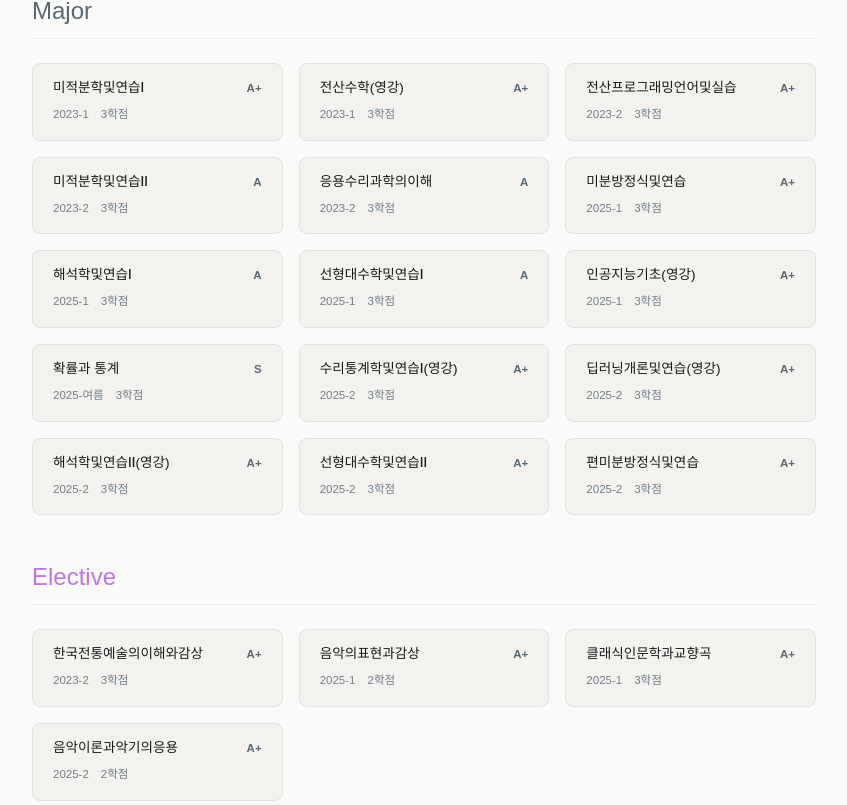
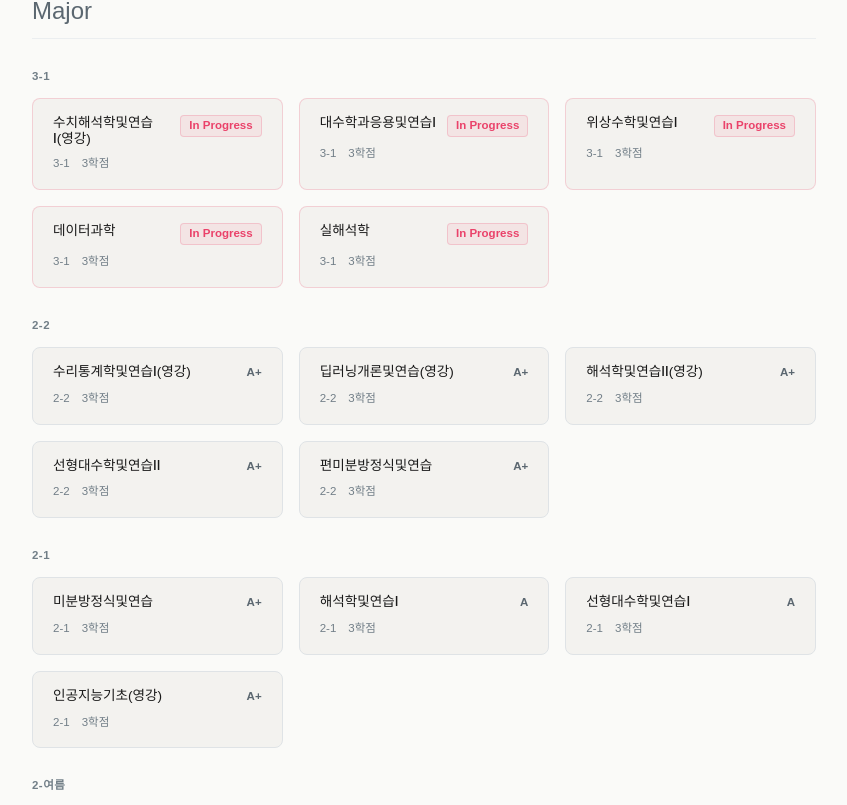
Before and after one commit to sonluos/woochive, a React (Vite) app: page /foundations in a window 1280 px wide. Shown: the part 348-1153 px from the top of the page, without its empty margins (216-1063 px from the left). Built offline with nearby package versions, Linux system fonts and the light colour scheme.

Commit message:
feat: semester groups like Research, add 3-1 courses, In Progress badge

```diff
--- a/src/data/foundations.ts
+++ b/src/data/foundations.ts
@@ -1,10 +1,9 @@
 export interface CourseEntry {
   semester: string;
-  code: string;
   name: string;
-  category: string;
   credits: number;
-  grade: string;
+  grade?: string;
+  inProgress?: boolean;
 }
 
 export interface FoundationsCoursesData {
@@ -14,26 +13,43 @@ export interface FoundationsCoursesData {
 
 export const foundationsData: FoundationsCoursesData = {
   major: [
-    { semester: '2023-1', code: 'DCSC16101', name: '미적분학및연습Ⅰ', category: '교양', credits: 3, grade: 'A+' },
-    { semester: '2023-1', code: 'DCSC16500', name: '전산수학(영강)', category: '학문의기초', credits: 3, grade: 'A+' },
-    { semester: '2023-2', code: 'DCCS10503', name: '전산프로그래밍언어및실습', category: '교양', credits: 3, grade: 'A+' },
-    { semester: '2023-2', code: 'DCSC16201', name: '미적분학및연습Ⅱ', category: '교양', credits: 3, grade: 'A' },
-    { semester: '2023-2', code: 'DCSC16600', name: '응용수리과학의이해', category: '학문의기초', credits: 3, grade: 'A' },
-    { semester: '2025-1', code: 'DCSC20500', name: '미분방정식및연습', category: '전공선택', credits: 3, grade: 'A+' },
-    { semester: '2025-1', code: 'DCSC21700', name: '해석학및연습Ⅰ', category: '전공선택', credits: 3, grade: 'A' },
-    { semester: '2025-1', code: 'DCSC21900', name: '선형대수학및연습Ⅰ', category: '전공선택', credits: 3, grade: 'A' },
-    { semester: '2025-1', code: 'DCSC22300', name: '인공지능기초(영강)', category: '전공선택', credits: 3, grade: 'A+' },
-    { semester: '2025-여름', code: '', name: '확률과 통계', category: '일반선택', credits: 3, grade: 'S' },
-    { semester: '2025-2', code: 'DCSC30700', name: '수리통계학및연습Ⅰ(영강)', category: '전공선택', credits: 3, grade: 'A+' },
-    { semester: '2025-2', code: 'DCSC32300', name: '딥러닝개론및연습(영강)', category: '전공선택', credits: 3, grade: 'A+' },
-    { semester: '2025-2', code: 'DCSC21800', name: '해석학및연습Ⅱ(영강)', category: '전공필수', credits: 3, grade: 'A+' },
-    { semester: '2025-2', code: 'DCSC22000', name: '선형대수학및연습Ⅱ', category: '전공필수', credits: 3, grade: 'A+' },
-    { semester: '2025-2', code: 'DCSC22200', name: '편미분방정식및연습', category: '전공필수', credits: 3, grade: 'A+' },
+    // 3-1
+    { semester: '3-1', name: '수치해석학및연습Ⅰ(영강)', credits: 3, inProgress: true },
+    { semester: '3-1', name: '대수학과응용및연습Ⅰ', credits: 3, inProgress: true },
+    { semester: '3-1', name: '위상수학및연습Ⅰ', credits: 3, inProgress: true },
+    { semester: '3-1', name: '데이터과학', credits: 3, inProgress: true },
+    { semester: '3-1', name: '실해석학', credits: 3, inProgress: true },
+    // 2-2
+    { semester: '2-2', name: '수리통계학및연습Ⅰ(영강)', credits: 3, grade: 'A+' },
+    { semester: '2-2', name: '딥러닝개론및연습(영강)', credits: 3, grade: 'A+' },
+    { semester: '2-2', name: '해석학및연습Ⅱ(영강)', credits: 3, grade: 'A+' },
+    { semester: '2-2', name: '선형대수학및연습Ⅱ', credits: 3, grade: 'A+' },
+    { semester: '2-2', name: '편미분방정식및연습', credits: 3, grade: 'A+' },
+    // 2-1
+    { semester: '2-1', name: '미분방정식및연습', credits: 3, grade: 'A+' },
+    { semester: '2-1', name: '해석학및연습Ⅰ', credits: 3, grade: 'A' },
+    { semester: '2-1', name: '선형대수학및연습Ⅰ', credits: 3, grade: 'A' },
+    { semester: '2-1', name: '인공지능기초(영강)', credits: 3, grade: 'A+' },
+    // 2-여름
+    { semester: '2-여름', name: '확률과 통계', credits: 3, grade: 'S' },
+    // 1-2
+    { semester: '1-2', name: '전산프로그래밍언어및실습', credits: 3, grade: 'A+' },
+    { semester: '1-2', name: '미적분학및연습Ⅱ', credits: 3, grade: 'A' },
+    { semester: '1-2', name: '응용수리과학의이해', credits: 3, grade: 'A' },
+    // 1-1
+    { semester: '1-1', name: '미적분학및연습Ⅰ', credits: 3, grade: 'A+' },
+    { semester: '1-1', name: '전산수학(영강)', credits: 3, grade: 'A+' },
   ],
   elective: [
-    { semester: '2023-2', code: 'GSLA01200', name: '한국전통예술의이해와감상', category: '교양', credits: 3, grade: 'A+' },
-    { semester: '2025-1', code: 'SPGS30401', name: '음악의표현과감상', category: '교양', credits: 2, grade: 'A+' },
-    { semester: '2025-1', code: 'SPGS33700', name: '클래식인문학과교향곡', category: '교양', credits: 3, grade: 'A+' },
-    { semester: '2025-2', code: 'SPGS32600', name: '음악이론과악기의응용', category: '교양', credits: 2, grade: 'A+' },
+    // 3-1
+    { semester: '3-1', name: '음악과사회', credits: 2, inProgress: true },
+    { semester: '3-1', name: '현대음악의이해', credits: 2, inProgress: true },
+    // 2-2
+    { semester: '2-2', name: '음악이론과악기의응용', credits: 2, grade: 'A+' },
+    // 2-1
+    { semester: '2-1', name: '음악의표현과감상', credits: 2, grade: 'A+' },
+    { semester: '2-1', name: '클래식인문학과교향곡', credits: 3, grade: 'A+' },
+    // 1-2
+    { semester: '1-2', name: '한국전통예술의이해와감상', credits: 3, grade: 'A+' },
   ],
 };
--- a/src/pages/Foundations.css
+++ b/src/pages/Foundations.css
@@ -62,6 +62,21 @@
   gap: var(--sp-4);
 }
 
+/* Semester group */
+.foundations__semester-group {
+  margin-bottom: var(--sp-6);
+}
+
+.foundations__semester-label {
+  display: inline-block;
+  font-family: var(--font-mono);
+  font-size: var(--text-xs);
+  font-weight: var(--weight-semibold);
+  color: var(--ink-muted);
+  margin-bottom: var(--sp-3);
+  letter-spacing: 0.04em;
+}
+
 /* Course card */
 .course-card {
   background: var(--paper-2);
@@ -100,6 +115,22 @@
   white-space: nowrap;
 }
 
+.course-card__badge {
+  font-family: var(--font-mono);
+  font-size: var(--text-xs);
+  font-weight: var(--weight-semibold);
+  color: #EA426A;
+  background: rgba(234, 66, 106, 0.08);
+  border: 1px solid rgba(234, 66, 106, 0.2);
+  border-radius: var(--r-sm);
+  padding: 1px var(--sp-2);
+  white-space: nowrap;
+}
+
+.course-card--in-progress {
+  border-color: rgba(234, 66, 106, 0.2);
+}
+
 .course-card__meta {
   display: flex;
   gap: var(--sp-3);
--- a/src/pages/Foundations.tsx
+++ b/src/pages/Foundations.tsx
@@ -3,16 +3,49 @@ import './Foundations.css';
 
 function CourseCard({ course }: { course: CourseEntry }) {
   return (
-    <div className="course-card">
+    <div className={`course-card ${course.inProgress ? 'course-card--in-progress' : ''}`}>
       <div className="course-card__header">
         <span className="course-card__name">{course.name}</span>
-        <span className="course-card__grade">{course.grade}</span>
+        {course.inProgress ? (
+          <span className="course-card__badge">In Progress</span>
+        ) : (
+          <span className="course-card__grade">{course.grade}</span>
+        )}
       </div>
       <div className="course-card__meta">
         <span className="course-card__semester">{course.semester}</span>
         <span className="course-card__credits">{course.credits}학점</span>
       </div>
     </div>
+  );
+}
+
+function CourseSection({ courses }: { courses: CourseEntry[] }) {
+  // Group by semester
+  const semesters: { label: string; items: CourseEntry[] }[] = [];
+  let currentSemester = '';
+
+  courses.forEach((c) => {
+    if (c.semester !== currentSemester) {
+      currentSemester = c.semester;
+      semesters.push({ label: c.semester, items: [] });
+    }
+    semesters[semesters.length - 1].items.push(c);
+  });
+
+  return (
+    <>
+      {semesters.map((sem) => (
+        <div key={sem.label} className="foundations__semester-group">
+          <span className="foundations__semester-label">{sem.label}</span>
+          <div className="foundations__grid">
+            {sem.items.map((c, i) => (
+              <CourseCard key={i} course={c} />
+            ))}
+          </div>
+        </div>
+      ))}
+    </>
   );
 }
 
@@ -28,18 +61,10 @@ export default function Foundations() {
 
       <section className="foundations__body container">
         <h2 className="foundations__section-heading foundations__section-heading--major">Major</h2>
-        <div className="foundations__grid">
-          {foundationsData.major.map((c, i) => (
-            <CourseCard key={i} course={c} />
-          ))}
-        </div>
+        <CourseSection courses={foundationsData.major} />
 
         <h2 className="foundations__section-heading foundations__section-heading--elective">Elective</h2>
-        <div className="foundations__grid">
-          {foundationsData.elective.map((c, i) => (
-            <CourseCard key={i} course={c} />
-          ))}
-        </div>
+        <CourseSection courses={foundationsData.elective} />
       </section>
     </main>
   );
```
